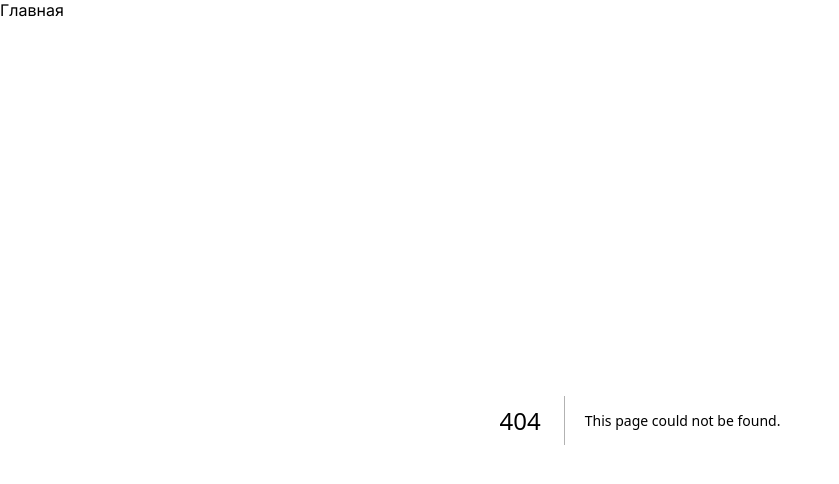
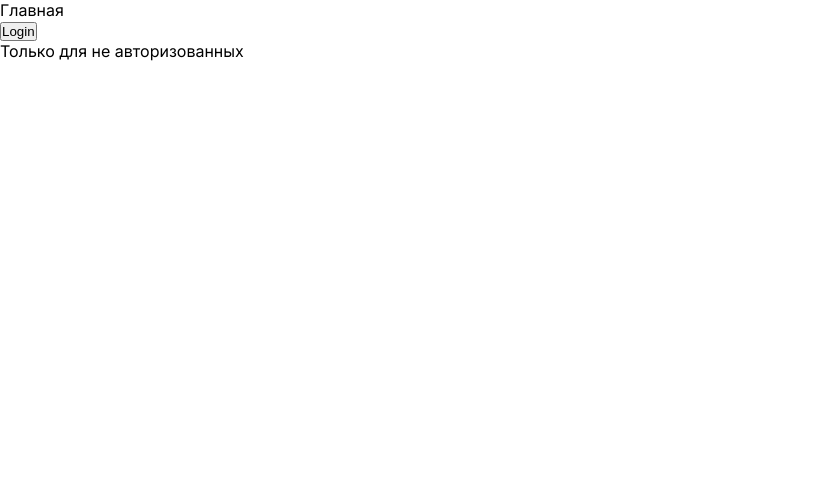
Before and after one commit to arsl11/advanced-react, a Next.js app: page /patterns/hoc in a window 1280 px wide. Before the commit this address had no page. Shown: the top 484 px of the page, without its empty margins (0-839 px from the left). Built offline with nearby package versions, Linux system fonts and the light colour scheme.

Commit message:
add hoc pattern

```diff
--- /dev/null
+++ b/src/app/patterns/hoc/page.tsx
@@ -0,0 +1,60 @@
+"use client";
+
+import { useCallback, useState } from "react";
+
+const useIsAuthorzied = () => {
+  const [isAuthorzied, setAuthorized] = useState(false);
+
+  // stable link, because we do not know where we will use it
+  const switchAuthorized = useCallback(() => {
+    setAuthorized((currentValue) => !currentValue);
+  }, []);
+
+  return { isAuthorzied, switchAuthorized };
+};
+
+const UnAuthorizedComponent = () => {
+  return <div>Только для не авторизованных</div>;
+};
+
+const AuthorizedComponent = () => {
+  return <div>Только для авторизованных</div>;
+};
+
+/**
+  * TODO: https://react-typescript-cheatsheet.netlify.app/docs/hoc/react_hoc_docs
+  * wrap the display name for easy debugging()
+  * type HOC
+*/
+
+// can use for feature toogle
+// const withFeature = ({ FeatureOn, FeatureOff, featureName }) => {}
+
+const withAuthorize = ({ Authorized, UnAuthorized }) => {
+  return function WithAuthorizeComponent(props) {
+
+    return props.isAuthorzied ? (
+      <Authorized {...props} />
+    ) : (
+      <UnAuthorized {...props} />
+    );
+  };
+};
+
+const CustomComponent = withAuthorize({
+  Authorized: AuthorizedComponent,
+  UnAuthorized: UnAuthorizedComponent,
+});
+
+export default function Hoc() {
+  const { isAuthorzied, switchAuthorized } = useIsAuthorzied();
+
+  return (
+    <div>
+      <button onClick={switchAuthorized}>
+        {isAuthorzied ? "LogOut" : "Login"}
+      </button>
+      <CustomComponent isAuthorzied={isAuthorzied} />
+    </div>
+  );
+};
```
Also changed, not shown: 1 other file (tests, documents, lock files or other folders).
